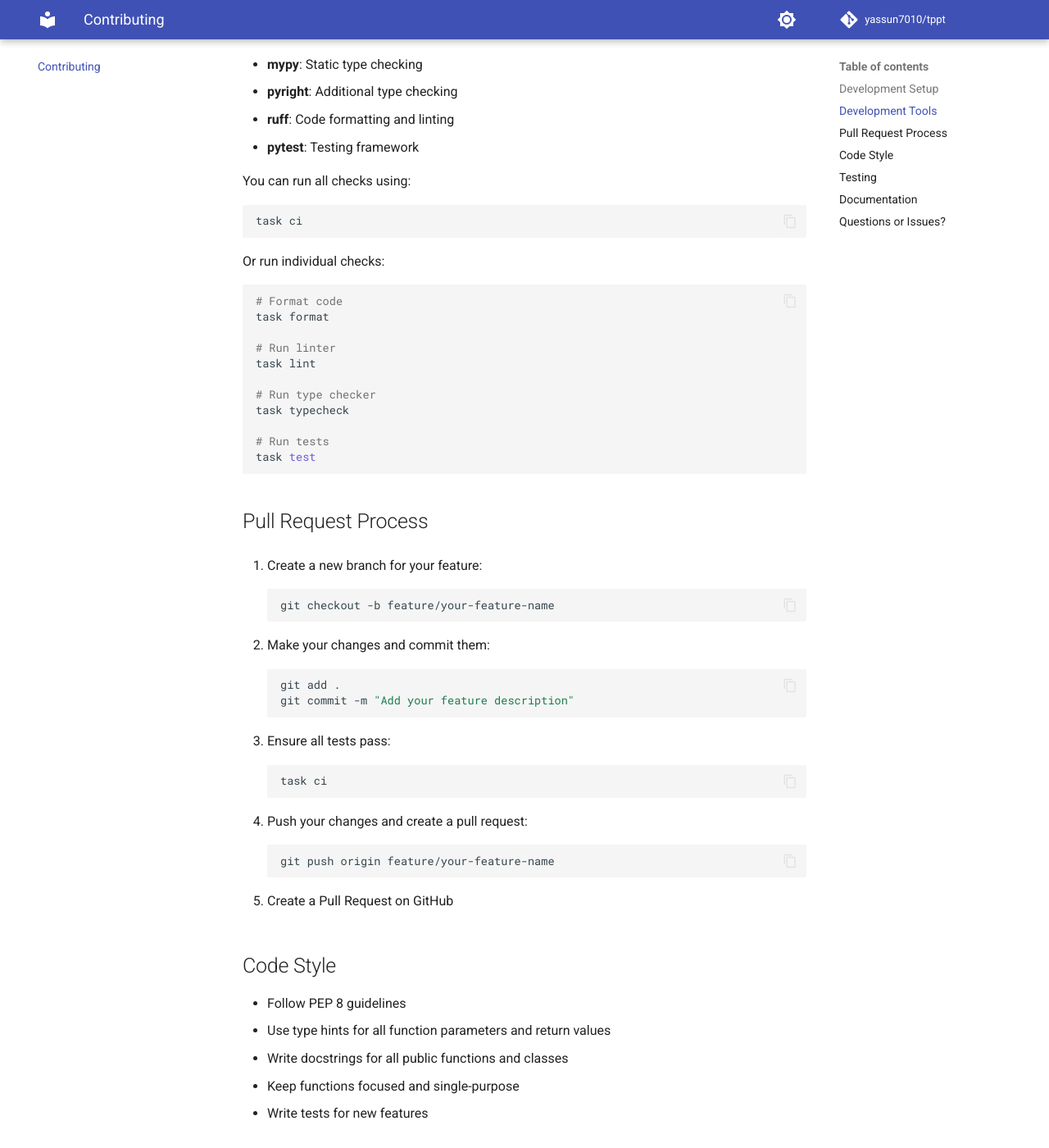
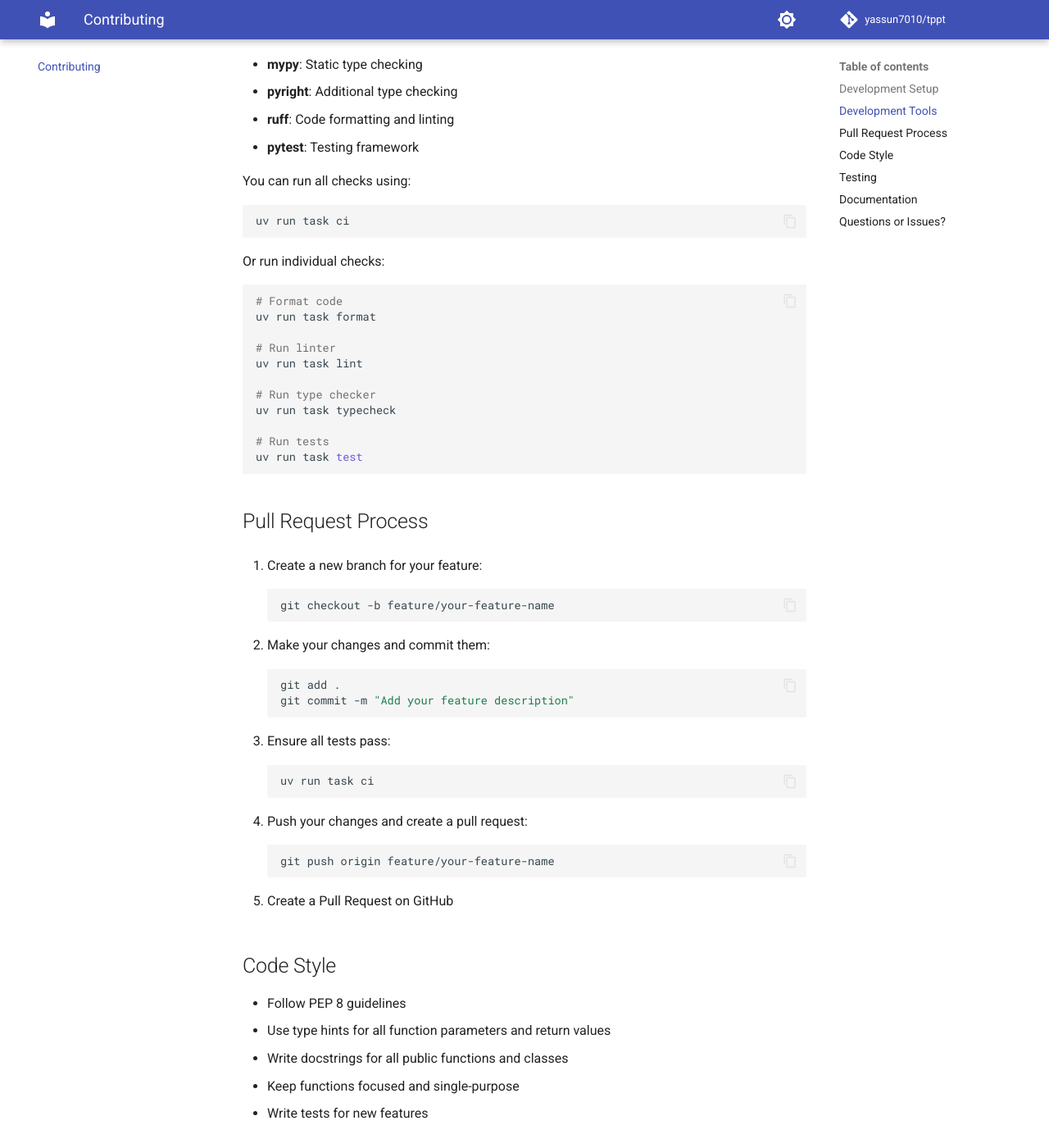
Before and after one commit to ya7010/tppt, an MkDocs documentation site: the page built from docs/docs/contributing.md, in a window 1280 px wide and 1400 px high, scrolled down 697 px. Shown: the whole window at 82% size. Built offline with MkDocs 1.6.1 and Material for MkDocs 9.7.7, drawn with Linux system fonts in a browser that asks for light colours; comment, search, counter and statistics services are not loaded.

Commit message:
feat: update contributing documentation to use 'uv run' for task commands

````diff
--- a/docs/docs/contributing.md
+++ b/docs/docs/contributing.md
@@ -29,23 +29,23 @@ TPPT uses several development tools:
 You can run all checks using:
 
 ```bash
-task ci
+uv run task ci
 ```
 
 Or run individual checks:
 
 ```bash
 # Format code
-task format
+uv run task format
 
 # Run linter
-task lint
+uv run task lint
 
 # Run type checker
-task typecheck
+uv run task typecheck
 
 # Run tests
-task test
+uv run task test
 ```
 
 ## Pull Request Process
@@ -63,7 +63,7 @@ git commit -m "Add your feature description"
 
 3. Ensure all tests pass:
 ```bash
-task ci
+uv run task ci
 ```
 
 4. Push your changes and create a pull request:
````
